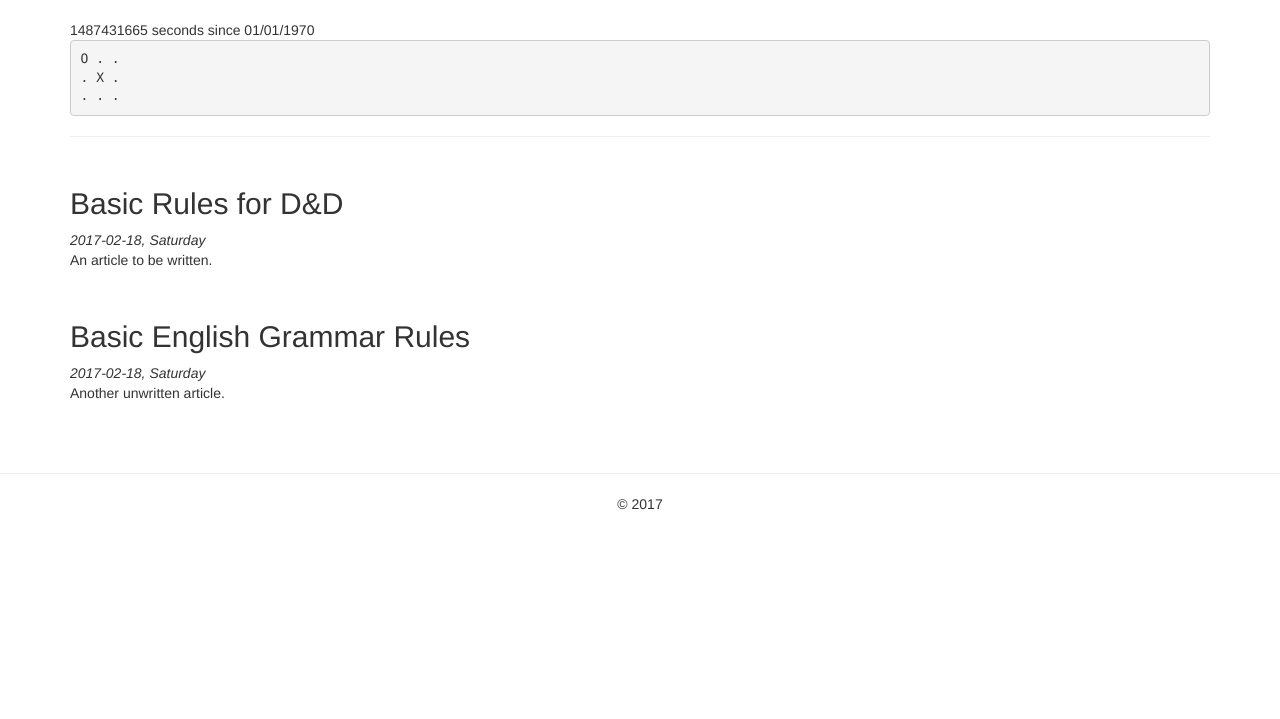
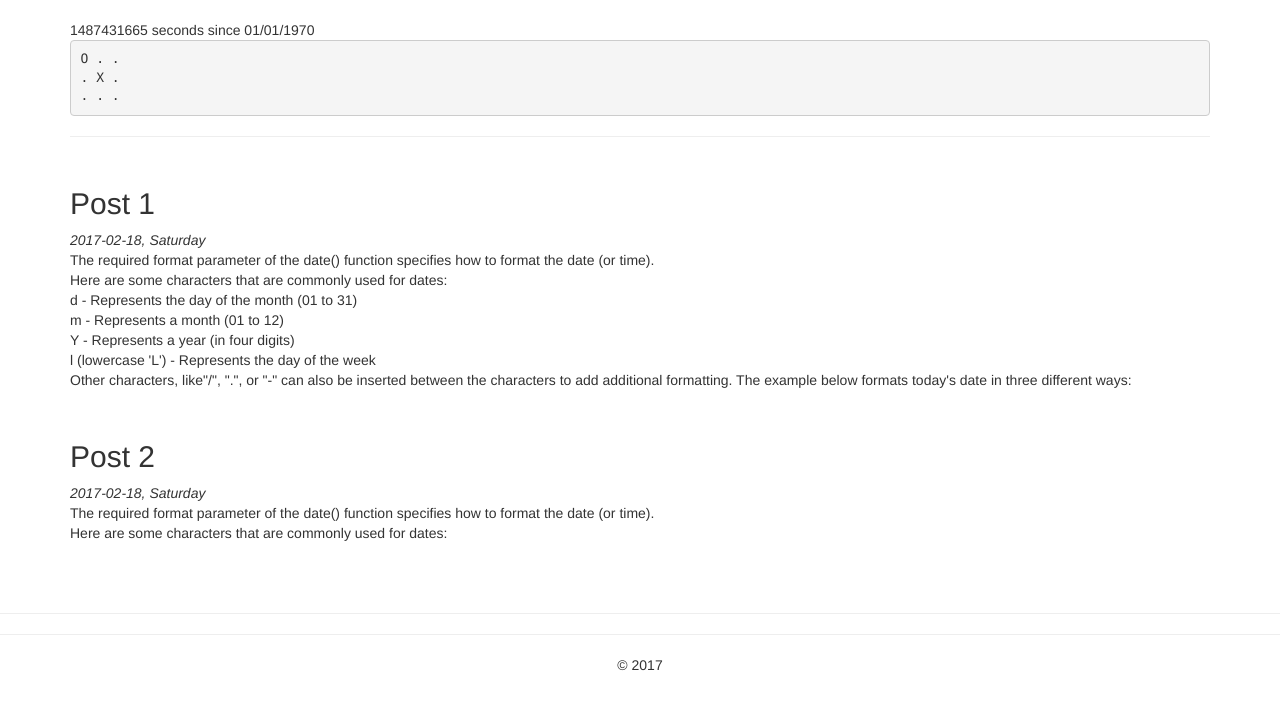
Before and after one commit to yetisyellowyacht/exercise, a PHP site: page / in a window 1280 px wide. Shown: the part 81-800 px from the top of the page. Run offline with PHP 8.4, Linux system fonts and the light colour scheme.

Commit message:
Merge branch 'master' into lesson4 (reverted from commit 662af3f7fb57c7a656544d40a2246e8fee19c8de)

```diff
--- a/index.php
+++ b/index.php
@@ -58,18 +58,28 @@ and open the template in the editor.
 	        </div>
 
 			<div class="post">
-				<h2>Basic Rules for D&amp;D</h2>
+				<h2>Post 1</h2>
 				<em><?php echo date('Y-m-d, l');?></em>
 				<p>
-					An article to be written.
+					The required format parameter of the date() function specifies
+					how to format the date (or time). <br>
+					Here are some characters that are commonly used for dates:<br>
+				    d - Represents the day of the month (01 to 31)<br>
+				    m - Represents a month (01 to 12)<br>
+				    Y - Represents a year (in four digits)<br>
+				    l (lowercase 'L') - Represents the day of the week<br>
+					Other characters, like"/", ".", or "-" can also be inserted
+					between the characters to add additional formatting.
+					The example below formats today's date in three different ways:
 				</p>
 			</div>
 
 			<div class="post">
-				<h2>Basic English Grammar Rules</h2>
+				<h2>Post 2</h2>
 				<em><?php echo date('Y-m-d, l');?></em>
 				<p>
-					Another unwritten article.
+					The required format parameter of the date() function specifies how to format the date (or time). <br>
+					Here are some characters that are commonly used for dates:<br>
 				</p>
 			</div>
         </div>
@@ -77,6 +87,7 @@ and open the template in the editor.
 
 	<footer>
 		<hr>
+		<hr>
 		&copy; <?php echo date('Y');?>
 	</footer>
 
```
